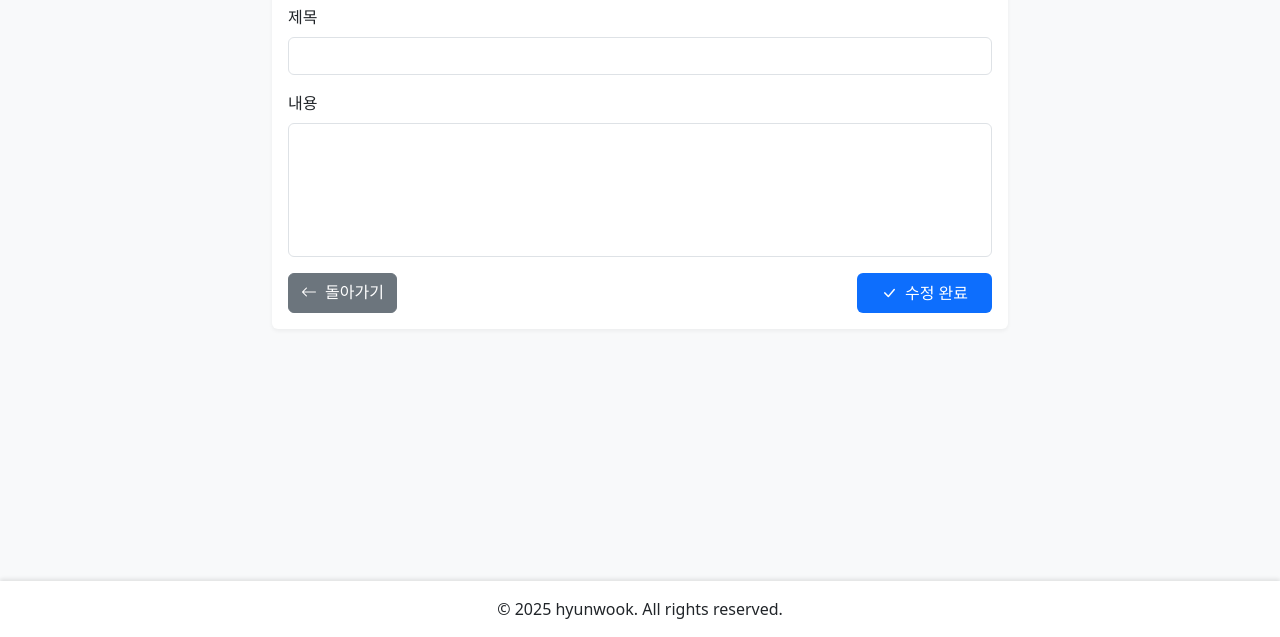
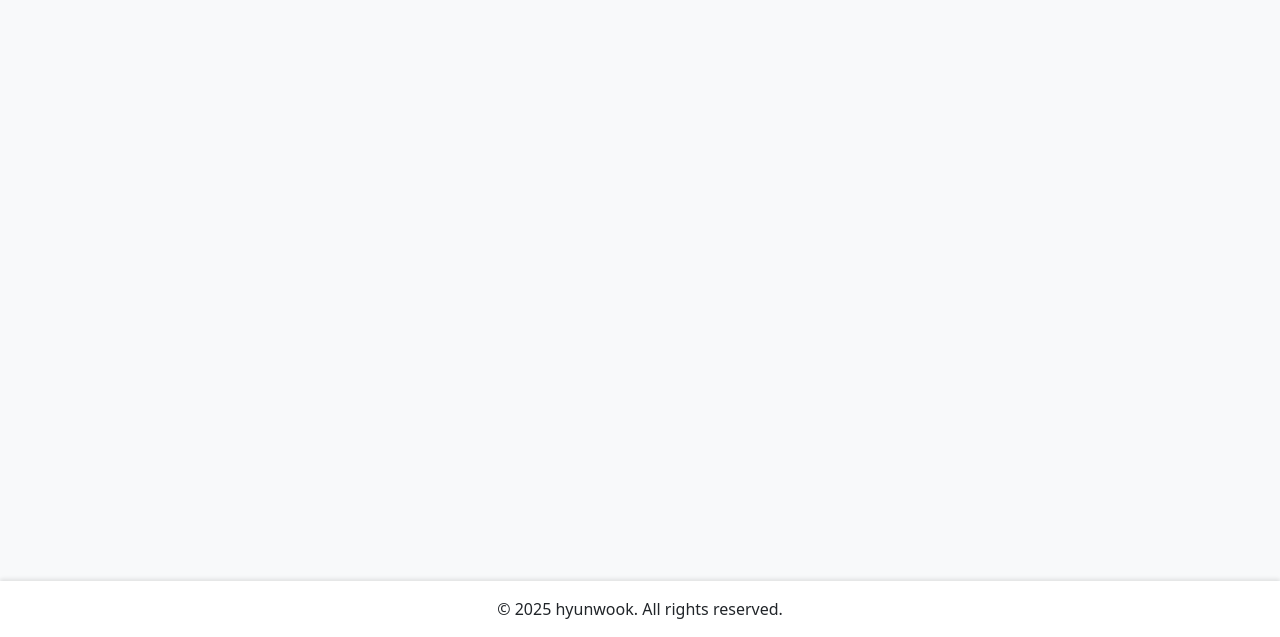
Before and after one commit to hyun071111/expressCRUD, a website: page views/detail.html in a window 1280 px wide. Shown: the part 163-800 px from the top of the page. Drawn offline with nearby package versions, Linux system fonts and the light colour scheme; files that its build step writes are made by us from their sources.

Commit message:
fix: 수정 관련 버그 수정

```diff
--- a/views/detail.html
+++ b/views/detail.html
@@ -32,7 +32,7 @@
                     </div>
                 </div>
             </div>
-        {% else %}
+        {% elif edit %}
             <div class="card">
                 <div class="card-body">
                     <h1 class="card-title mb-4">글 수정</h1>
```
